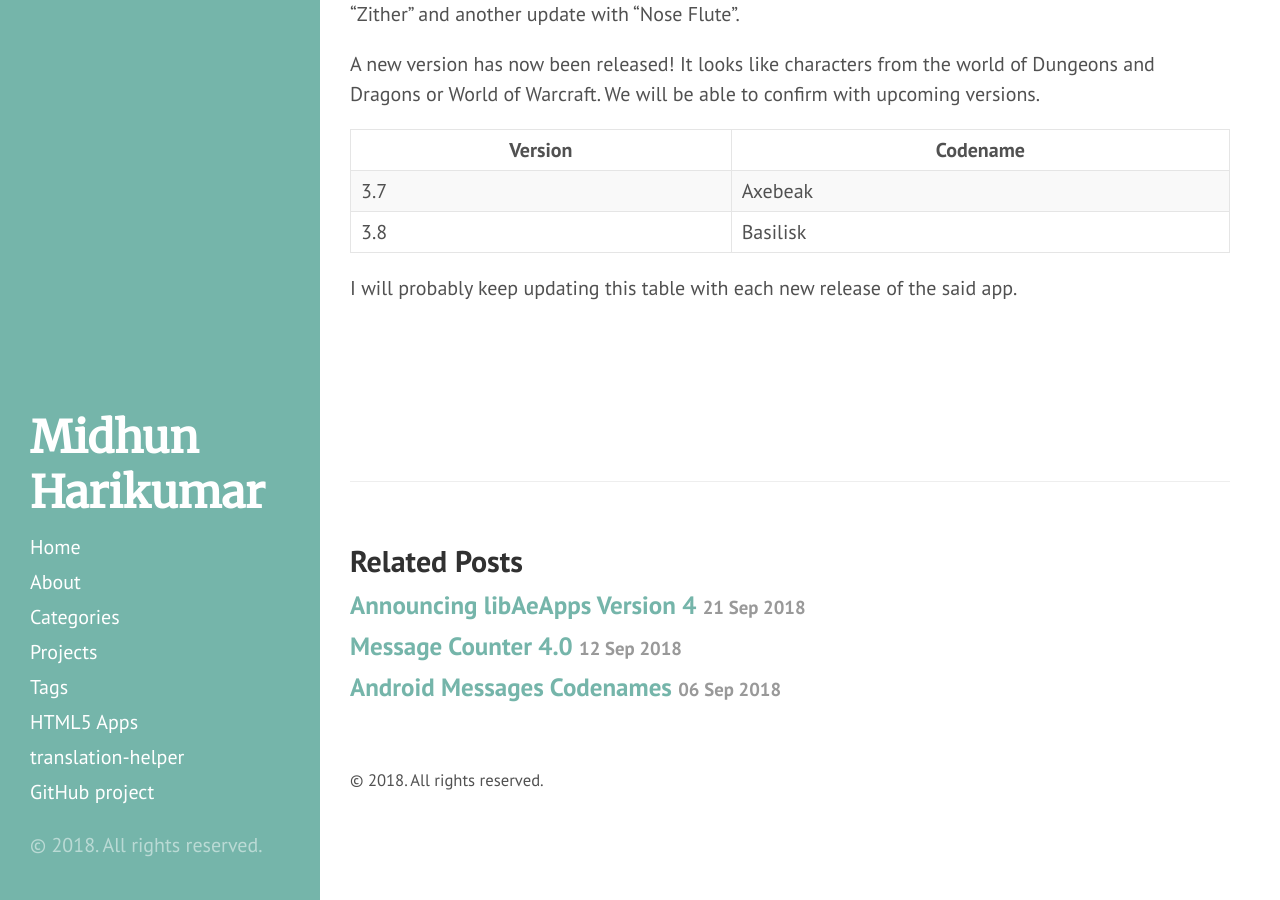
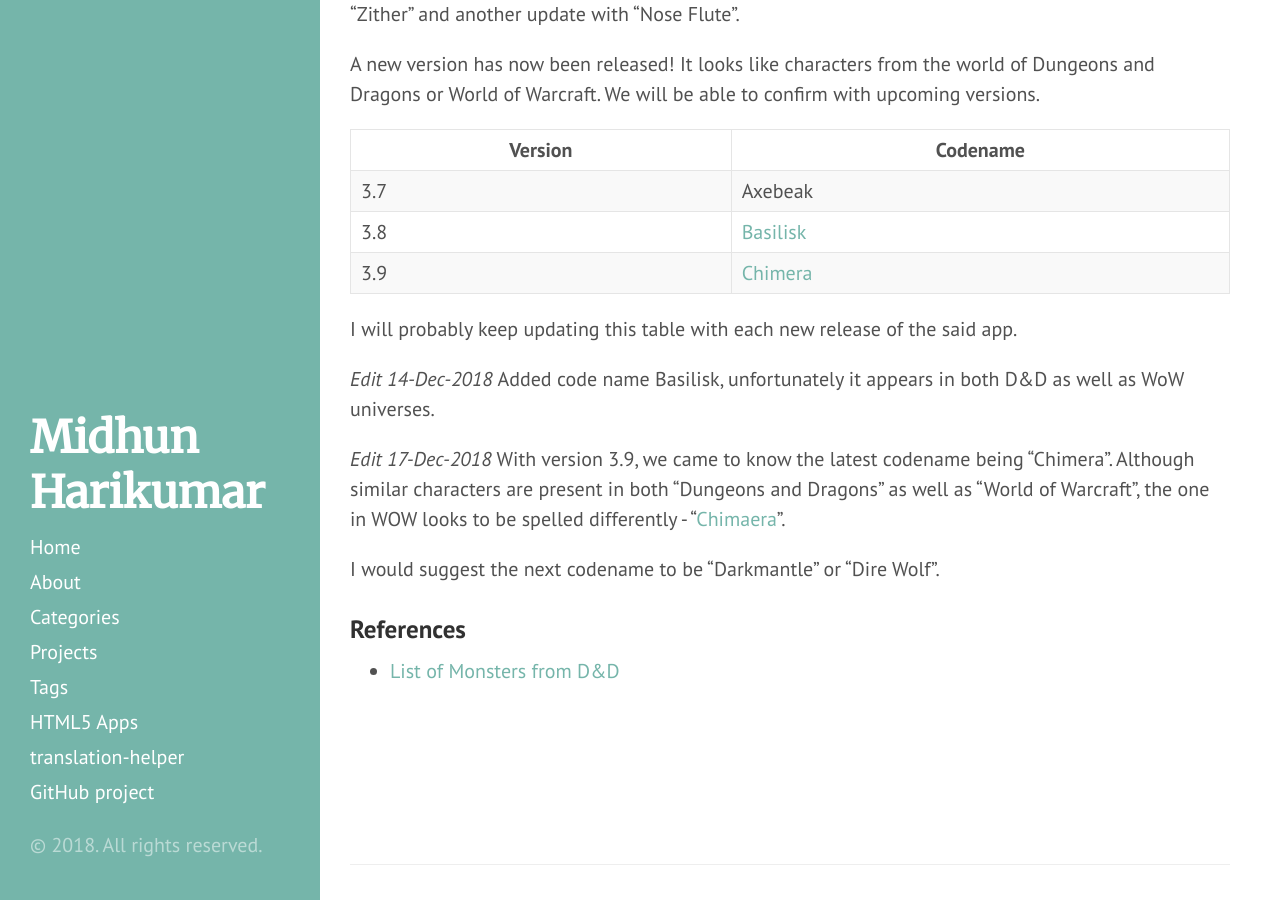
Before and after one commit to midhunhk/midhunhk.github.io, a Jekyll site: the page built from _posts/2018-10-26-android-messages-mark-2.md, in a window 1280 px wide and 900 px high, scrolled down 232 px. Built offline with Jekyll 4.4.1, drawn with Linux system fonts in a browser that asks for light colours.

Commit message:
add Chimera

```diff
--- a/_posts/2018-10-26-android-messages-mark-2.md
+++ b/_posts/2018-10-26-android-messages-mark-2.md
@@ -15,6 +15,18 @@
 | Version | Codename |
 |---------|----------|
 | 3.7     | Axebeak  |
-| 3.8     | Basilisk |
+| 3.8     | [Basilisk](https://en.wikipedia.org/wiki/Basilisk_(fantasy_role_play)) |
+| 3.9     | [Chimera](https://en.wikipedia.org/wiki/Chimera_(Dungeons_%26_Dragons)) |
 
 I will probably keep updating this table with each new release of the said app.
+
+*Edit 14-Dec-2018* Added code name Basilisk, unfortunately it appears in both D&D as well as WoW universes.
+
+*Edit 17-Dec-2018* With version 3.9, we came to know the latest codename being "Chimera". Although similar characters are present
+in both "Dungeons and Dragons" as well as "World of Warcraft", the one in WOW looks to be spelled differently -
+"[Chimaera](http://wowwiki.wikia.com/wiki/Chimaera)".
+
+I would suggest the next codename to be "Darkmantle" or "Dire Wolf".
+
+### References
+ - [List of Monsters from D&D](https://en.wikipedia.org/wiki/List_of_Dungeons_%26_Dragons_5th_edition_monsters)
```
